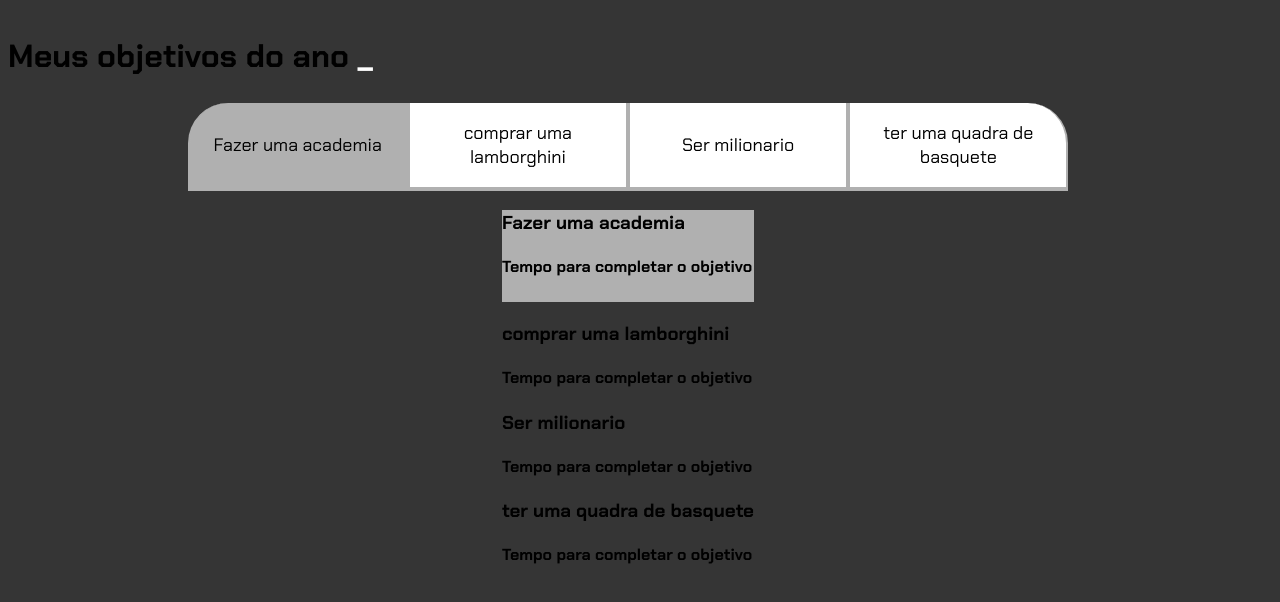
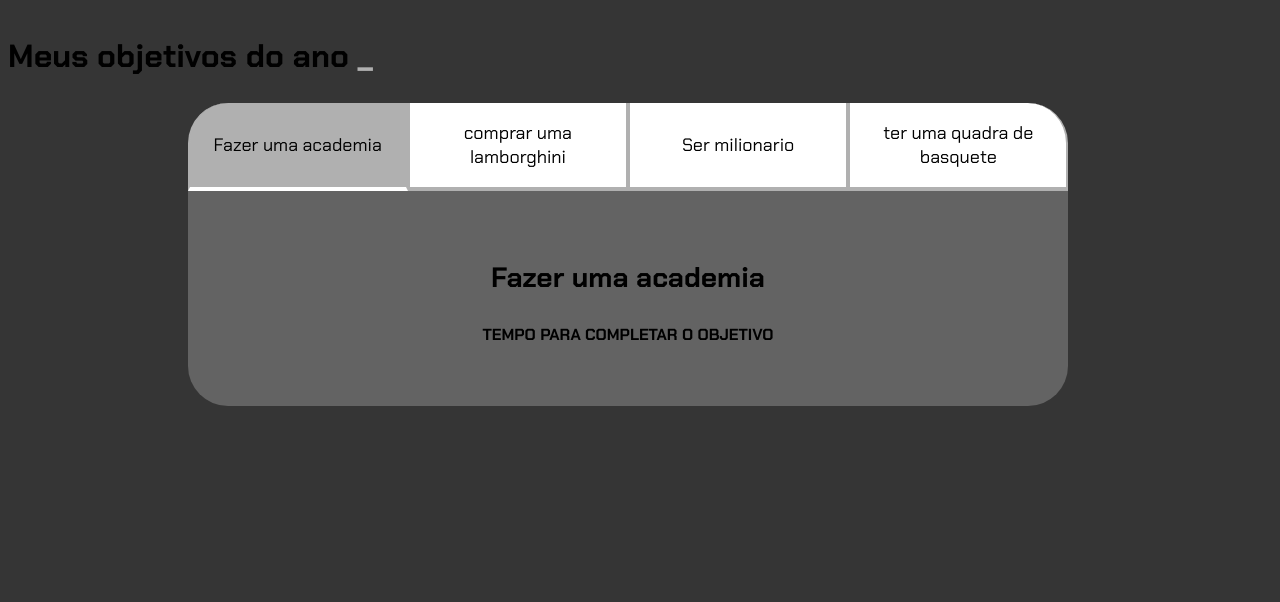
Before and after one commit to EduardoVeloso06/Proj-vida-Eduardo, a plain HTML site: page index.html in a window 1280 px wide. Both pictures are taken after a click on the button "Fazer uma academia". Drawn offline with Linux system fonts and the light colour scheme.

Commit message:
11/04/24

```diff
--- a/index.html
+++ b/index.html
@@ -11,6 +11,7 @@
     <section class="conteudo-principal">
         <h2 class="titulo-principal">Meus objetivos do ano <span>_</span></h2>
 
+        <div class="conteudo">
             <div class="botoes">
                 <button class="botao">Fazer uma academia</button>
                 <button class="botao">comprar uma lamborghini</button>
@@ -23,21 +24,25 @@
                 <div class="aba-conteudo ativo">
                     <h3 class="aba-conteudo-titulo-principal">Fazer uma academia</h3>
                     <h4 class="aba-conteudo-titulo-secundario">Tempo para completar o objetivo</h4>
+                    <div class="contador"></div>
                 </div>
                 <div class="aba-conteudo">
                     <h3 class="aba-conteudo-titulo-principal">comprar uma lamborghini</h3>
                     <h4 class="aba-conteudo-titulo-secundario">Tempo para completar o objetivo</h4>
+                    <div class="contador"></div>
                     </div>
                <div class="aba-conteudo">
                     <h3 class="aba-conteudo-titulo-principal">Ser milionario</h3>
                     <h4 class="aba-conteudo-titulo-secundario">Tempo para completar o objetivo</h4>
+                    <div class="contador"></div>
               </div>
              <div class="aba-conteudo">
                     <h3 class="aba-conteudo-titulo-principal">ter uma quadra de basquete</h3>
                     <h4 class="aba-conteudo-titulo-secundario">Tempo para completar o objetivo</h4>
+                    <div class="contador"></div>
              </div>
            </div>
-
+        </div>
     </section>
     <script src="main.js"></script>
 </body>
--- a/main.js
+++ b/main.js
@@ -1,13 +1,30 @@
 const botoes = document.querySelectorAll(".botao");
+const textos = document.querySelectorAll(".aba-conteudo")
 
-for (let i=0; i< botoes.length; i++){
-    botoes[i].onclick = function(){
-
-        for(let j=0; j<botoes.length;j++){
+for (let i = 0; i < botoes.length; i++) {
+    botoes[i].onclick = function () {
+        for (let j = 0; j < botoes.length; j++) {
             botoes[j].classList.remove("ativo");
+            textos[j].classList.remove("ativo")
         }
 
         botoes[i].classList.add("ativo");
+        textos[i].classList.add("ativo");
     }
+}
+
+const contadores = document.querySelectorAll(".contador");
+const tempoObjetivo1 = new Date("2024-07-08T00:00:00");
+
+
+contadores[0].textContent = calculaTempo(tempoObjetivo1);
+
+function calculaTempo(tempoObjetivo){
+    let tempoAtual = new Date();
+
+
+
+
+
 
 }
--- a/style.css
+++ b/style.css
@@ -6,13 +6,13 @@
     --branco:#000000;
     --botao-ativo:#b0b0b0;
     --botao-inativo:#ffffff;
-    --texto-fundo:#3A375E;
+    --texto-fundo:#636363;
 }
 
 body{
     background-color: var(--cor-de-fundo);
     color: var(--branco);
-    font-family: "chakra petch","sans-serif";
+    font-family: "chakra Petch", sans-serif;
 }
 
 .conteudo-principal{
@@ -22,7 +22,7 @@ body{
     align-items: center;
     max-width: 1240px;
     width: 100%;
-    margin: 0%;
+    margin: 0;
 }
 
 .titulo-principal{
@@ -32,11 +32,10 @@ body{
 }
 
 .titulo-principal span{
-    color: rgb(255, 255, 255);
+    color: var(--botao-ativo)
 }
-
 .botao{
-    font-family: "chakra Petch","sans-serif";
+    font-family: "Chakra Petch", sans-serif;
     background-color: var(--botao-inativo);
     color: var(--branco);
     display: flex;
@@ -59,21 +58,43 @@ body{
     border-radius: 40px 40px 0 0;
 }
 
-.ativo{
+.botao.ativo{
     background-color: var(--botao-ativo);
-    border-bottom: 4px solid var(--botao-ativo);
+    border-bottom: 4px solid var(--botao-inativo);
 }
 
+.abas-textos{
+    background-color: var(--texto-fundo);
+    padding: 40px;
+    border-radius: 0 0 40px 40px;
+}
+.aba-conteudo.ativo{
+    display:block;
+}
 
-@media screen and (min-width: 768px) {
+.aba-conteudo{
+    display: none;
+}
+
+.aba-conteudo-titulo-principal{
+    font-size: 28px;
+    text-align: center;
+}
+.aba-conteudo-titulo-secundario{
+    text-align: center;
+    color: var(--branco);
+    text-transform: uppercase;
+}
+
+@media screen and (min-width: 768px){
     .botoes{
-        display: flex;
+    display: flex;
+    }
+    .botao:first-child {
+    border-radius: 40px 0 0 0;
+    }
+    .botao:last-child{
+    border-radius: 0 40px 0 0;
     }
 
-    .botao:first-child{
-        border-radius: 40px 0 0 0;
-    }
-    .botao:last-child{
-        border-radius: 0 40px 0 0;
-    }
 }
```
Lines whose indentation alone changed are shown as unchanged.
